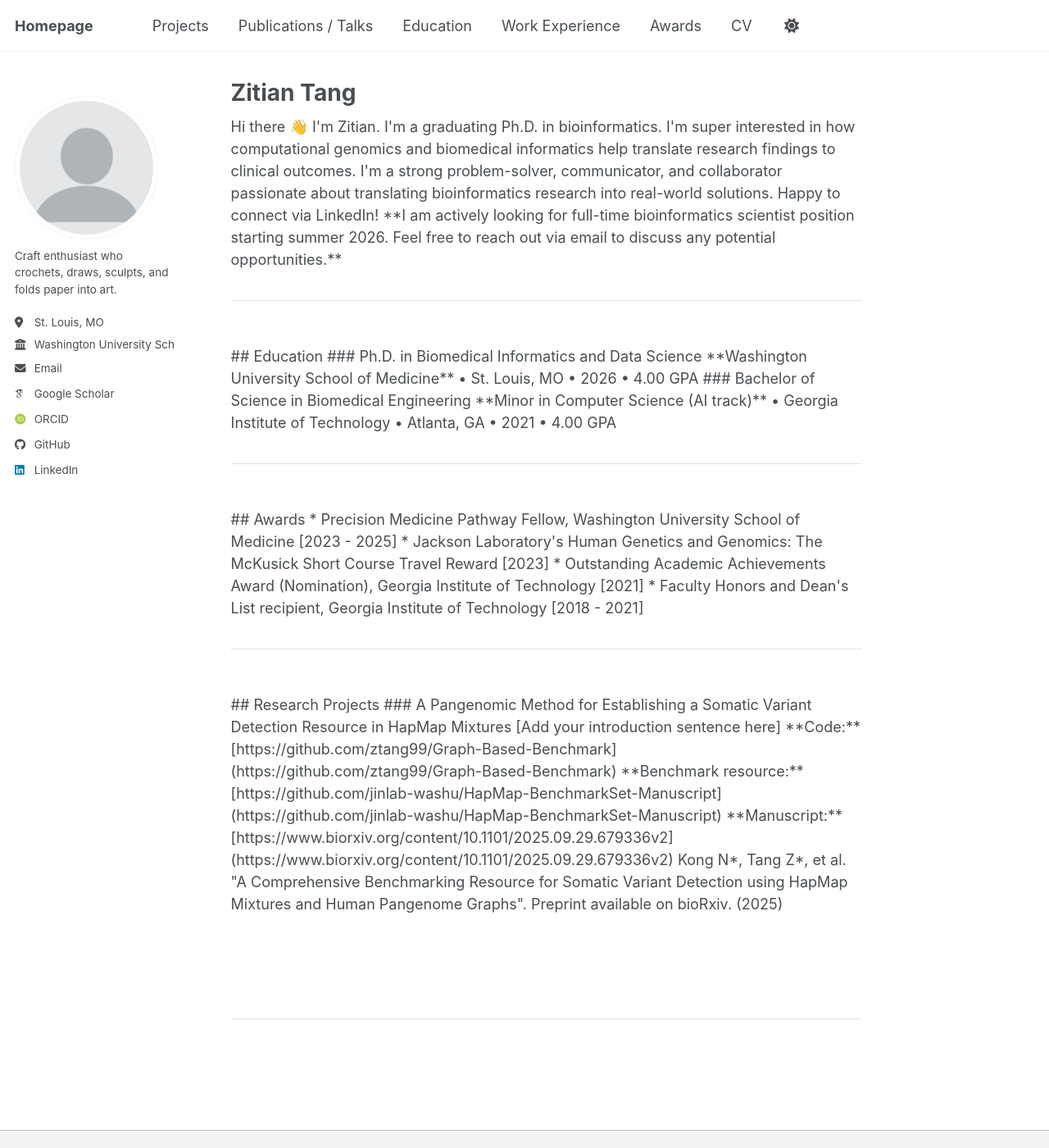
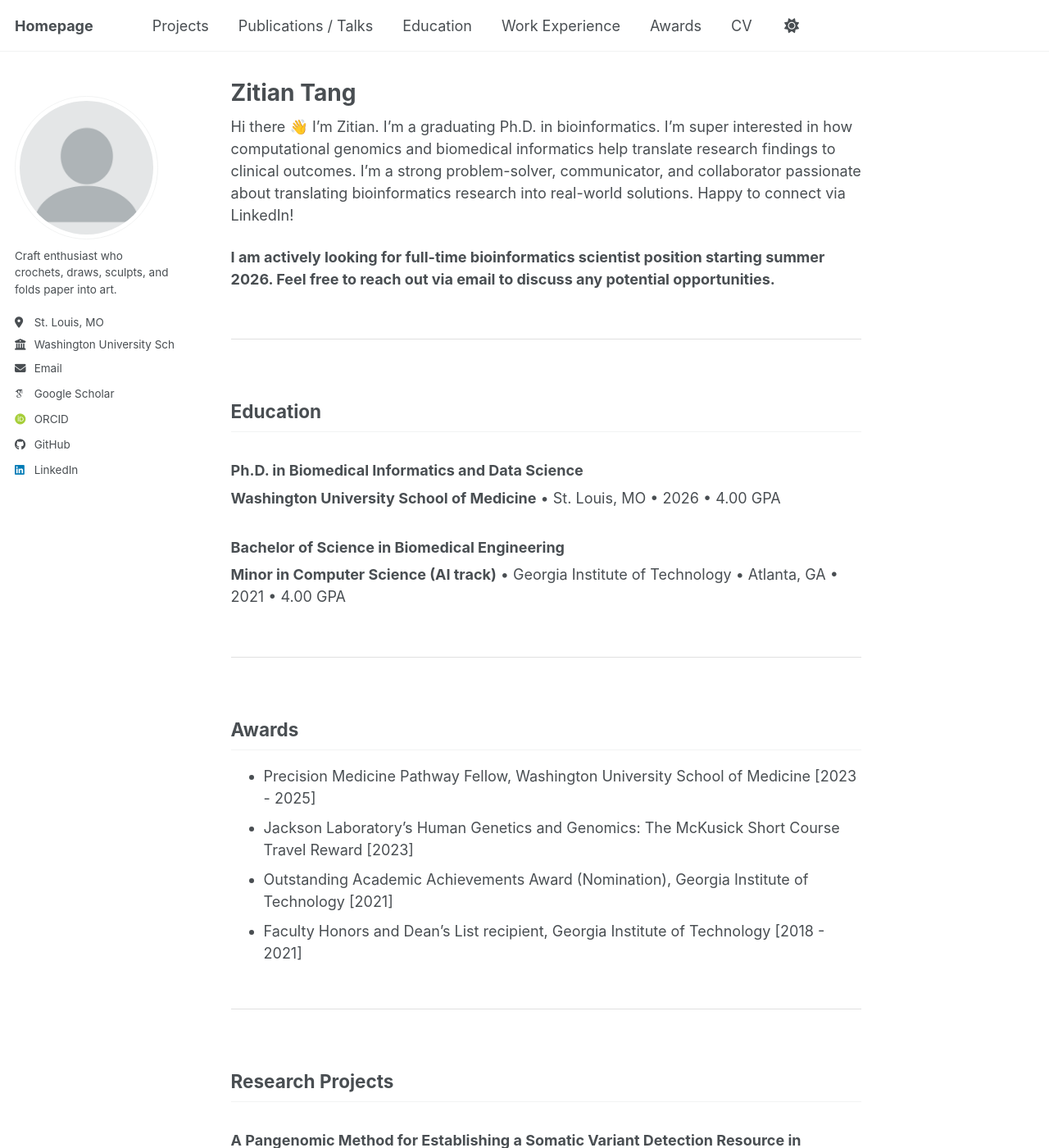
Before and after one commit to ztang99/ztang99.github.io, a Jekyll site: the page built from _pages/about.md, in a window 1280 px wide and 1400 px high. Shown: the whole window at 82% size. Built offline with Jekyll 4.4.1, drawn with Linux system fonts in a browser that asks for light colours; some web fonts are replaced; a script bundle is joined from its source files by our own code; library files that are not in the unit come from our copies; some of the changed text lies outside the part shown.

Commit message:
Update about section with markdown formatting

```diff
--- a/_pages/about.md
+++ b/_pages/about.md
@@ -27,33 +27,32 @@ section:last-child {
 }
 </style>
 
-<section id="about">
+<section id="about" markdown="1">
 
 Hi there 👋 I'm Zitian. I'm a graduating Ph.D. in bioinformatics.
-
 I'm super interested in how computational genomics and biomedical informatics help translate research findings to clinical outcomes.
-
 I'm a strong problem-solver, communicator, and collaborator passionate about translating bioinformatics research into real-world solutions.
-
 Happy to connect via LinkedIn!
 
 **I am actively looking for full-time bioinformatics scientist position starting summer 2026. Feel free to reach out via email to discuss any potential opportunities.**
 
 </section>
 
-<section id="education">
+<section id="education" markdown="1">
 
 ## Education
 
 ### Ph.D. in Biomedical Informatics and Data Science
+
 **Washington University School of Medicine** • St. Louis, MO • 2026 • 4.00 GPA
 
 ### Bachelor of Science in Biomedical Engineering
+
 **Minor in Computer Science (AI track)** • Georgia Institute of Technology • Atlanta, GA • 2021 • 4.00 GPA
 
 </section>
 
-<section id="awards">
+<section id="awards" markdown="1">
 
 ## Awards
 
@@ -64,7 +63,7 @@ Happy to connect via LinkedIn!
 
 </section>
 
-<section id="portfolio">
+<section id="portfolio" markdown="1">
 
 ## Research Projects
 
```
